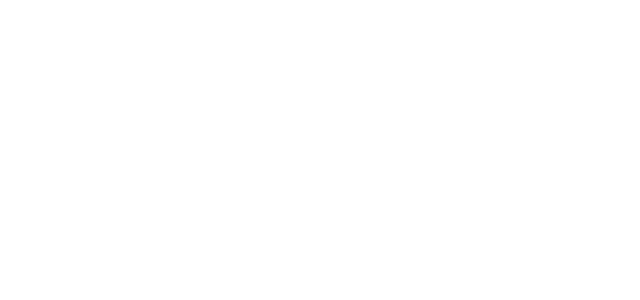
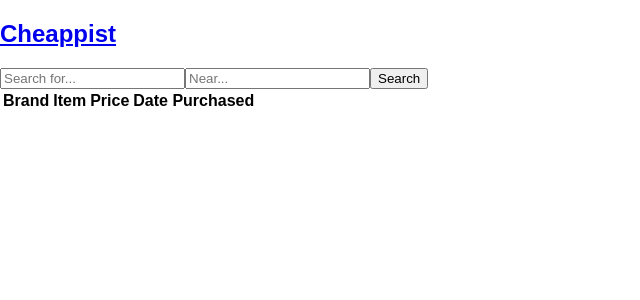
Before and after one commit to Alex-E-Camacho/Cheappist-React, a React (Create React App) app: page /submissions in a window 1280 px wide. Shown: the top 300 px of the page, without its empty margins (0-640 px from the left). Built offline with nearby package versions, Linux system fonts and the light colour scheme.

Commit message:
Search from homepage successfully updates App submissions state, redirects to ResultsPage component, results container renders results, no errors in console.

```diff
--- a/src/App.js
+++ b/src/App.js
@@ -1,7 +1,7 @@
 import React, { Component } from 'react';
-import { BrowserRouter, Route } from 'react-router-dom';
+import { BrowserRouter, Route, Switch } from 'react-router-dom';
 import LandingPage from './landing_page';
-
+import ResultsPage from './results_page';
 class App extends Component {
   constructor(props) {
     super(props);
@@ -25,7 +25,10 @@
   render() {
     return (
       <BrowserRouter>
+        <Switch>
             <Route exact path="/" render={() => <LandingPage onSearch={this.searchOnSubmit} />} />
+            <Route path="/submissions" render={() => <ResultsPage results={this.state.submissions} onSearch={this.searchOnSubmit}/>} />
+        </Switch>
       </BrowserRouter>
     );
   }
--- a/src/NavBar.js
+++ b/src/NavBar.js
@@ -1,12 +1,13 @@
 import React from 'react';
+import { NavLink } from 'react-router-dom';
 import SearchBar from './SearchBar';
 
 const NavBar = (props) => {
   return (
     <div>
       <nav>
-        <h1>Cheappist</h1>
-        <SearchBar />
+        <h1><NavLink exact to="/">Cheappist</NavLink></h1>
+        <SearchBar onSearch={props.onSearch}/>
       </nav>
     </div>
   )
--- a/src/ResultsContainer.js
+++ b/src/ResultsContainer.js
@@ -10,6 +10,7 @@
     return (
       <Submission
         submission={submission}
+        key={submission.id}
       />
     )
   })
@@ -17,6 +18,7 @@
   return (
     <div>
       <table>
+        <tbody>
           <tr>
             <th>Brand</th>
             <th>Item</th>
@@ -24,6 +26,7 @@
             <th>Date Purchased</th>
           </tr>
             {searchResults}
+            </tbody>
       </table>
     </div>
   )
--- a/src/SearchBar.js
+++ b/src/SearchBar.js
@@ -1,4 +1,5 @@
 import React, { Component } from 'react';
+import { Redirect } from 'react-router-dom';
 
 class SearchBar extends Component {
   constructor(props) {
@@ -6,7 +7,8 @@
 
     this.state = {
       searchedItem: '',
-      searchedArea: ''
+      searchedArea: '',
+      fireRedirect: false
     };
 
     this.handleSubmit = this.handleSubmit.bind(this);
@@ -24,9 +26,12 @@
     e.preventDefault();
     let input = this.state.searchedItem;
     this.props.onSearch(input);
+    this.setState({fireRedirect: true})
   }
 
   render() {
+    const { fireRedirect } = this.state
+
     return (
       <div>
         <form onSubmit={this.handleSubmit}>
@@ -44,6 +49,7 @@
           />
           <input type="submit" value="Search" />
         </form>
+        {fireRedirect && (<Redirect to="/submissions" />)}
       </div>
     )
   };
--- /dev/null
+++ b/src/results_page.js
@@ -0,0 +1,18 @@
+import React from 'react';
+import NavBar from './NavBar';
+import ResultsContainer from './ResultsContainer';
+
+const ResultsPage = (props) => {
+  return (
+    <div>
+      <div>
+        <NavBar onSearch={props.onSearch}/>
+      </div>
+      <div>
+        <ResultsContainer results={props.results} />
+      </div>
+    </div>
+  )
+}
+
+export default ResultsPage;
```
Lines whose indentation alone changed are shown as unchanged.
